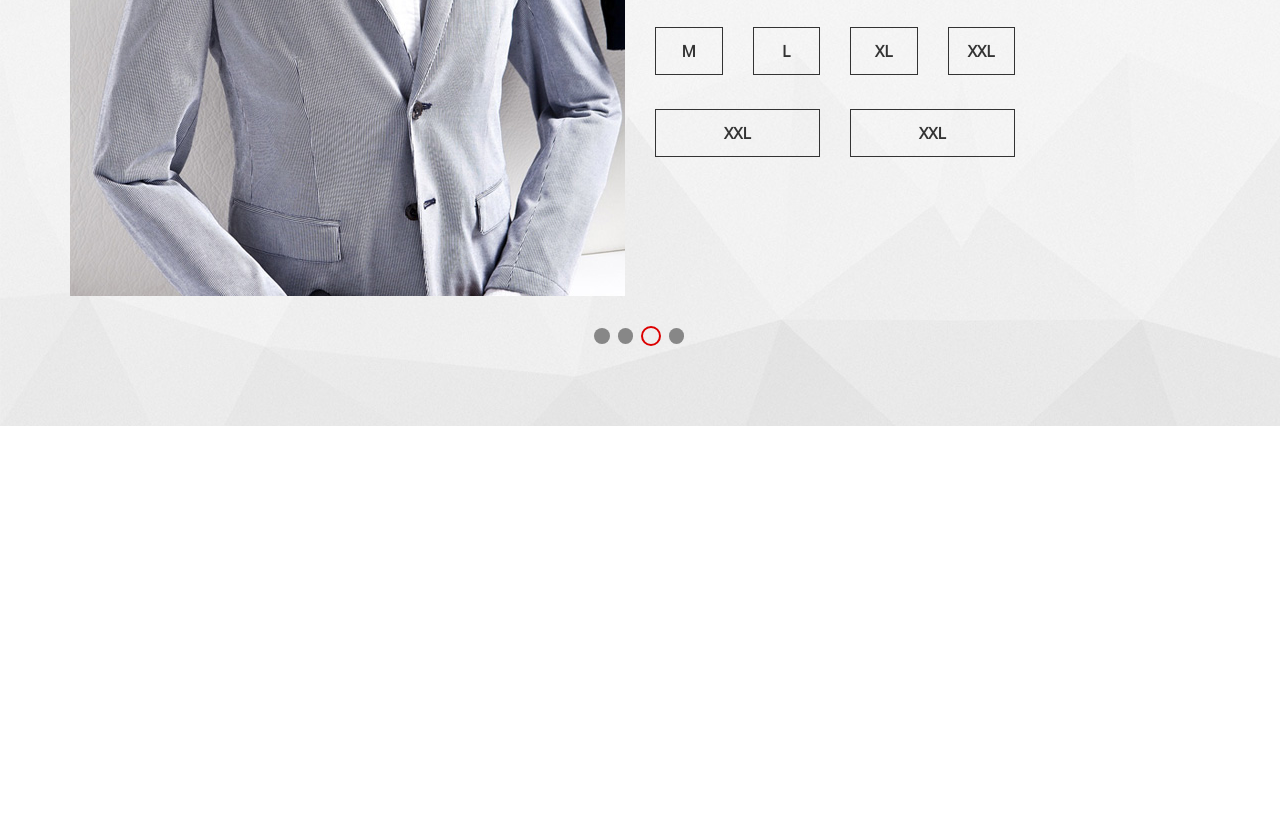
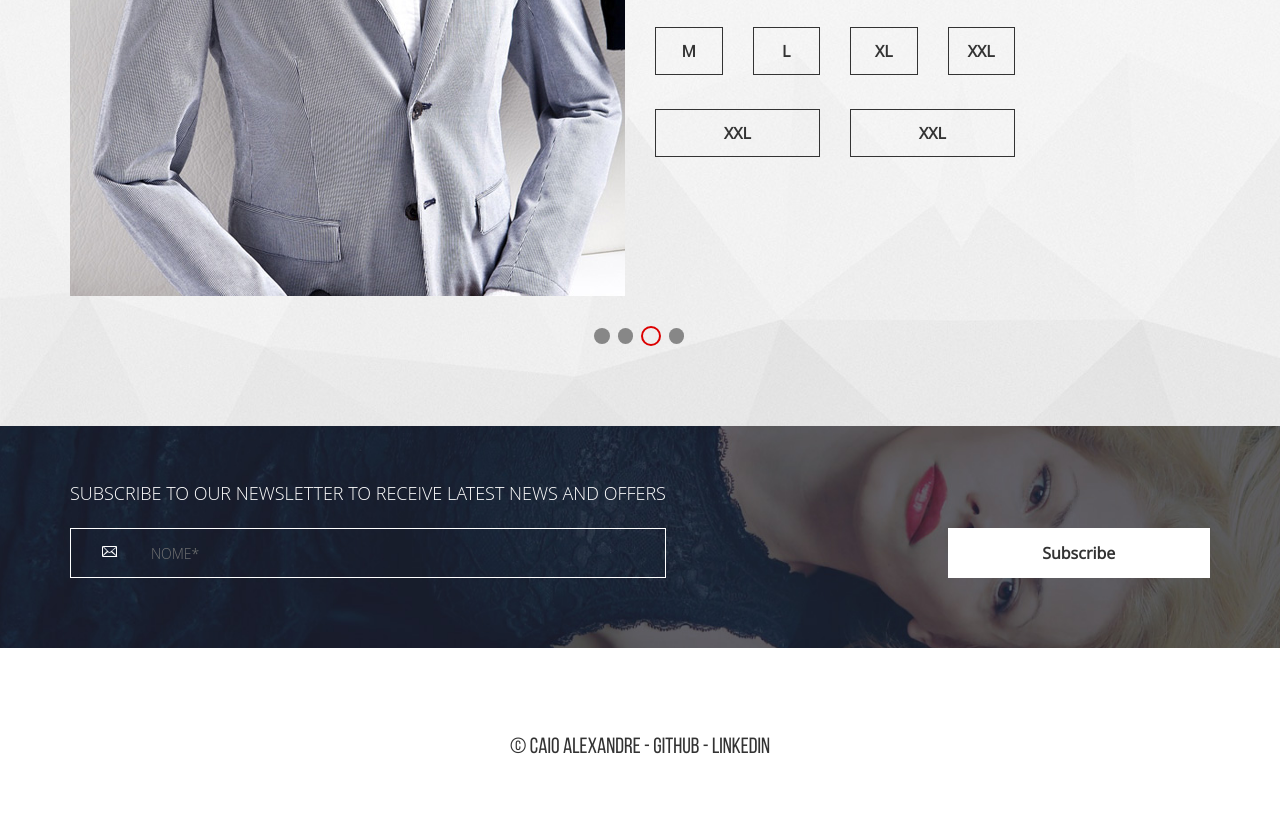
Before and after one commit to caioalexandrebr/brandly, a plain HTML site: page index.html in a window 1280 px wide. Shown: the part 2466-3302 px from the top of the page. Before the commit the page ends 2892 px from the top, so only its background shows below. Drawn offline with nearby package versions, Linux system fonts and the light colour scheme; a script that the page names is missing; a web font is replaced by a local one.

Commit message:
Finishing footer and subscribe area

```diff
--- a/src/css/main.less
+++ b/src/css/main.less
@@ -344,3 +344,87 @@ header {
         }
     }
 }
+
+
+footer {
+    width: 100%;
+    height: 410px;
+    .subscribe {
+        width: 100%;
+        height: 222px;
+        padding: 22px 0 0 0;
+        background: url('/src/img/subscribe-bg.jpg') no-repeat;
+        -webkit-background-size: cover;
+        -moz-background-size: cover;
+        -o-background-size: cover;
+        background-size: cover;
+        .subscribe-left {
+            float: left;
+            h1 {
+                color: @white;
+                line-height: 50px;
+                font-size: @size4;
+                font-family: @family2;
+            }
+            input[name="name"] {
+                background-color: rgba(255, 255, 255, 0.0);
+                background-image: url('/src/img/imput-email.png');
+                background-position: 30px 14px;
+                background-repeat: no-repeat;
+                padding: 12px 20px 12px 80px;
+                border: 1px solid @white;
+                box-sizing: border-box;
+                height: 50px;
+                width: 100%;
+                float: left;
+                outline: 0;
+
+                color: #ffffff;
+                font-size: @size2;
+                font-family: @family2;
+                text-transform: uppercase;
+
+                -webkit-transition: 0.5s ease-in;
+                -moz-transition: 0.5s ease-in;
+                -o-transition: 0.5s ease-in;
+                transition: 0.5s ease-in;
+            }
+            input[name="name"]:focus {
+                background-color: rgba(255, 255, 255, 0.1);
+            }
+        }
+        .subscribe-right {
+            float: right;
+            margin-top: 80px;
+            a {
+                .subscribe-botao {
+                    width: 270px;
+                    height: 50px;
+                    color: @color1;
+                    font-weight: 700;
+                    font-size: @size3;
+                    text-align: center;
+                    display:table-cell;    /*Add this*/
+                    vertical-align:middle; /*Change to middle*/
+                    font-family: @family3;
+                    background-color: @white;
+                }
+            }
+        }
+    }
+    .footer_autor{
+        margin-top: 50px;
+        color: @color1;
+        font-size: 22px;
+        text-align: center;
+        line-height: 100px;
+        font-family: @family4;
+        a{
+            color: @color1;
+            text-decoration: none;
+            &:hover {
+                color: @colorprimary;
+            }
+        }
+    }
+}
--- a/view/footer.html
+++ b/view/footer.html
@@ -0,0 +1,22 @@
+<footer>
+    <div class="subscribe">
+        <div class="container">
+            <div class="row">
+                <div class="col-xs-9">
+                    <div class="subscribe-left">
+                        <h1>SUBSCRIBE TO OUR NEWSLETTER TO RECEIVE LATEST NEWS AND OFFERS</h1>
+                        <input type="text" name="name" placeholder="NOME*" autocomplete="off" required x-moz-errormessage="Preencha o seu nome.">
+                    </div>
+                </div>
+                <div class="col-xs-3">
+                    <div class="subscribe-right">
+                        <a href="/"><div class="subscribe-botao">Subscribe</div></a>
+                    </div>
+                </div>
+            </div>
+        </div>
+    </div>
+    <div class="container">
+        <div class="footer_autor">© Caio Alexandre - <a href="https://github.com/caioalexandrebr/brandly" alt="GitHub">GitHub</a> - <a href="https://www.linkedin.comin/caioalexandrebr/" alt="Linkedin">Linkedin</a></div>
+    </div>
+</footer>
```
Also changed, not shown: src/css/main.css, src/img/imput-email.png (added).
